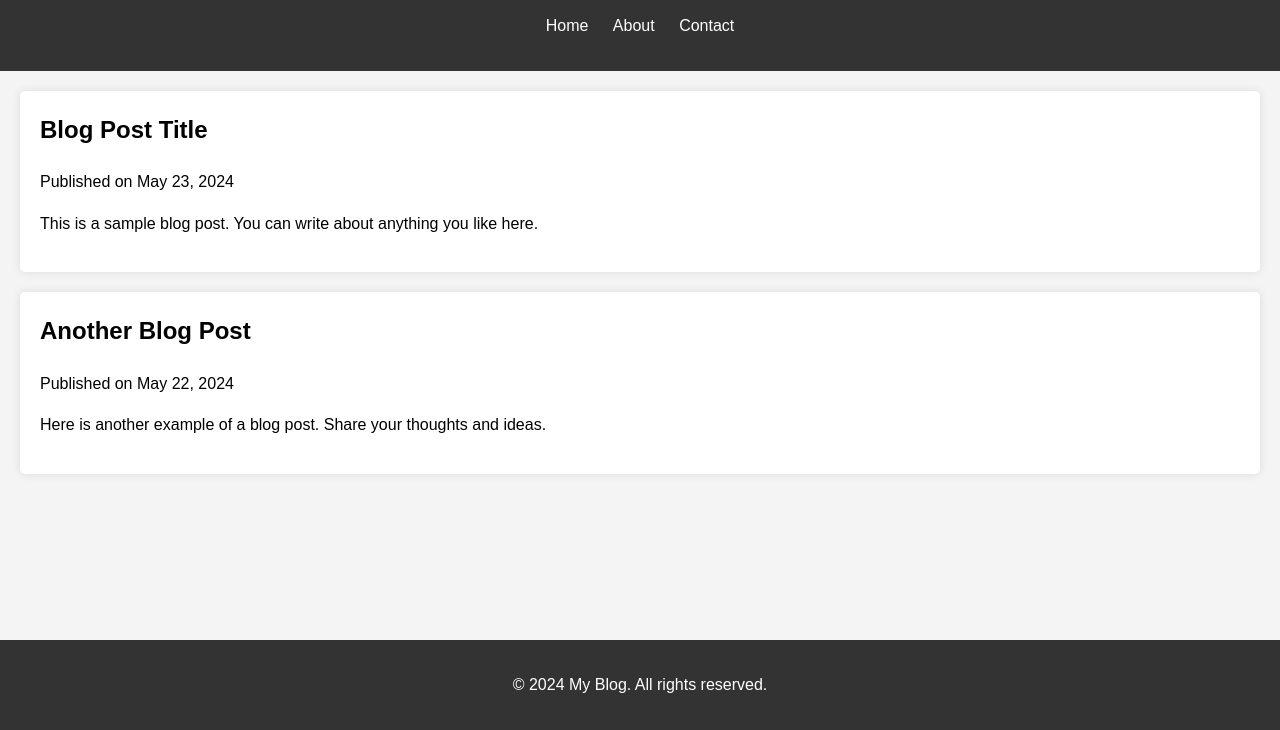
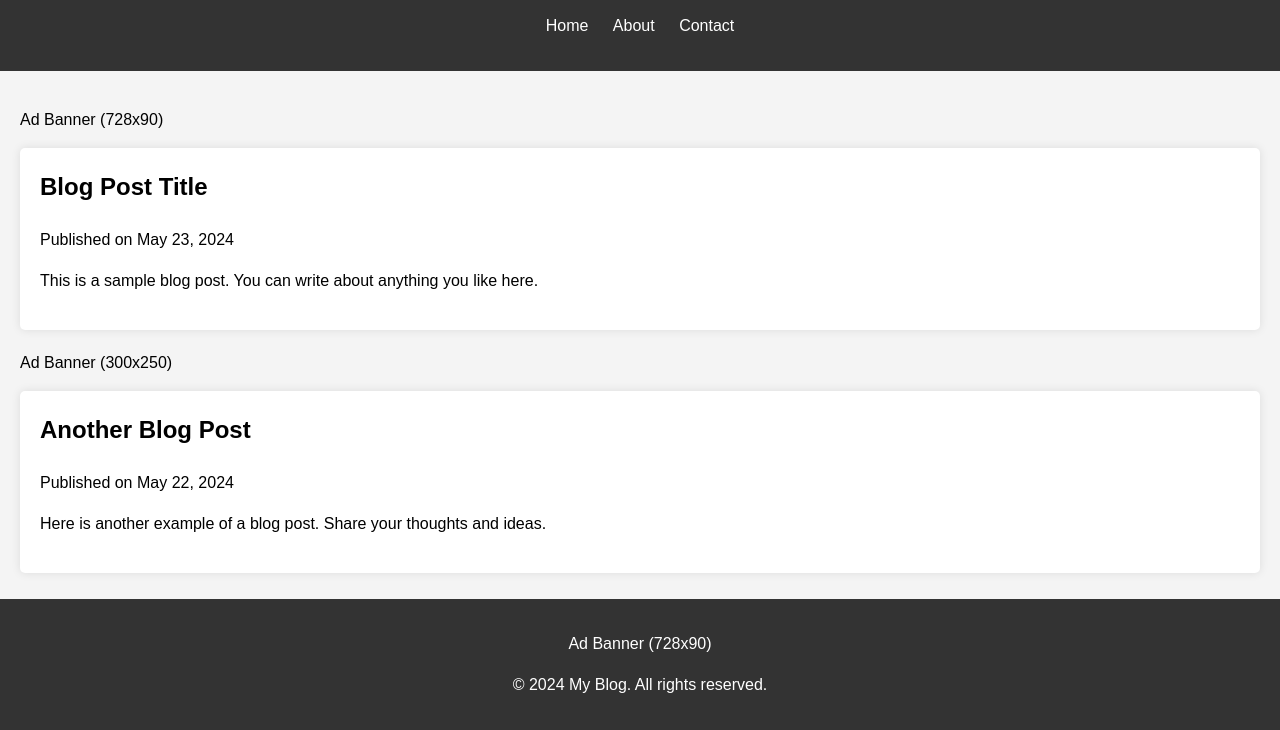
Before and after one commit to chamodbuddhika/chamodblogs, a plain HTML site: page index.html in a window 1280 px wide. Shown: the part 70-800 px from the top of the page. Drawn offline with Linux system fonts and the light colour scheme.

Commit message:
Update index.html

```diff
--- a/index.html
+++ b/index.html
@@ -18,11 +18,19 @@
         </nav>
     </header>
     <main>
+        <div class="ad ad-top">
+            <!-- Top Ad Placeholder -->
+            <p>Ad Banner (728x90)</p>
+        </div>
         <article>
             <h2>Blog Post Title</h2>
             <p>Published on <time datetime="2024-05-23">May 23, 2024</time></p>
             <p>This is a sample blog post. You can write about anything you like here.</p>
         </article>
+        <div class="ad ad-middle">
+            <!-- Middle Ad Placeholder -->
+            <p>Ad Banner (300x250)</p>
+        </div>
         <article>
             <h2>Another Blog Post</h2>
             <p>Published on <time datetime="2024-05-22">May 22, 2024</time></p>
@@ -30,6 +38,10 @@
         </article>
     </main>
     <footer>
+        <div class="ad ad-bottom">
+            <!-- Bottom Ad Placeholder -->
+            <p>Ad Banner (728x90)</p>
+        </div>
         <p>&copy; 2024 My Blog. All rights reserved.</p>
     </footer>
     <script src="script.js"></script>
```
